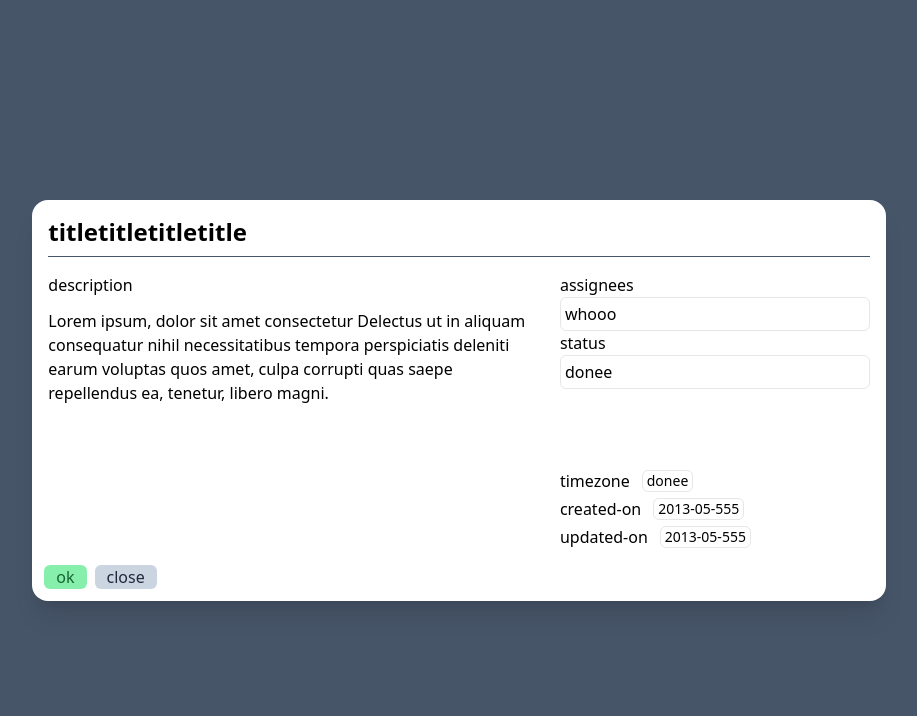
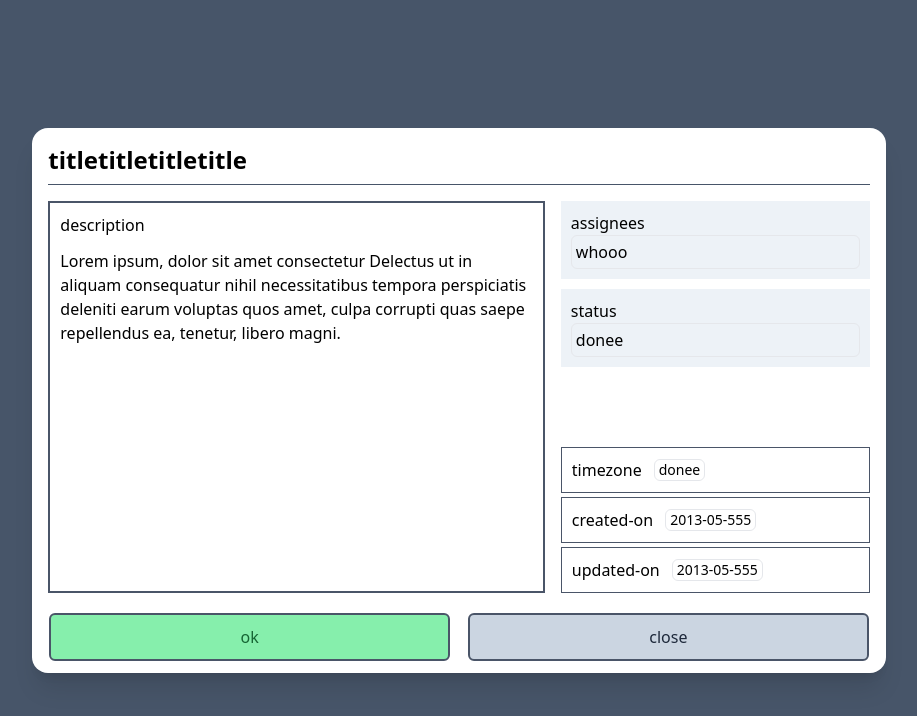
Before and after one commit to agentwolfcut/integrated-project-enviroment, a Vue app in the folder frontend/kk-03-integrated-project/: page /testModal in a window 1280 px wide. Shown: the top 716 px of the page, without its empty margins (181-1098 px from the left). Built offline with nearby package versions, Linux system fonts and the light colour scheme.

Commit message:
design new detailModal

```diff
--- a/frontend/kk-03-integrated-project/src/components/DetailModal.vue
+++ b/frontend/kk-03-integrated-project/src/components/DetailModal.vue
@@ -27,7 +27,7 @@
                     <div>
                         <div class="itbkk-assignees">
                             <p class="font-medium text-base">assignees</p>
-                            <div class="text-base  rounded-md  w-6/6 border p-1">
+                            <div class="text-base  rounded-md  w-6/6 border p-1 ">
                                 whooo</div>
                         </div>
                         <div class="itbkk-status">
@@ -77,4 +77,44 @@
     </div>
 </template>
 
-<style scoped></style>
+<style scoped>
+.itbkk-assignees {
+    background-color: #edf2f7;
+        padding: 10px; /* เพิ่มพื้นที่เว้นระหว่างข้อความและขอบ */
+        margin-bottom: 10px; /* เพิ่มระยะห่างด้านล่าง */
+    }
+
+    /* เพิ่มสีพื้นหลังและสีตัวอักษรให้กับ status เพื่อให้ดูเด่น */
+    .itbkk-status {
+        background-color: #edf2f7;
+        padding: 10px; /* เพิ่มพื้นที่เว้นระหว่างข้อความและขอบ */
+        margin-top: 10px; /* เพิ่มระยะห่างด้านบน */
+    }
+.itbkk-description {
+    border: 2px solid #4a5568; /* เพิ่มเส้นขอบสีเทาให้กับ description */
+    padding: 10px; /* เพิ่มพื้นที่เว้นระหว่างข้อความและขอบ */
+}
+
+.itbkk-timezone,
+.itbkk-created-on,
+.itbkk-updated-on {
+    border: 1px solid #4a5568; /* เพิ่มเส้นขอบสีเทาให้กับข้อมูลแต่ละช่อง */
+    padding: 10px; /* เพิ่มพื้นที่เว้นระหว่างข้อความและขอบ */
+}
+
+.itbkk-button {
+    padding: 10px 20px; /* ปรับขนาดของปุ่ม */
+    border: 2px solid #4a5568; /* เพิ่มเส้นขอบสีเทาให้กับปุ่ม */
+}
+.buttons {
+        display: flex;
+        justify-content: space-between; /* จัดวางปุ่มไปทางด้านสองข้างของพื้นที่ */
+        margin-top: 20px; /* เพิ่มระยะห่างด้านบนระหว่างปุ่มกับส่วนข้างบน */
+    }
+
+    .buttons > button {
+        flex-grow: 0; /* ปรับให้ปุ่มไม่ขยายตัว */
+        margin: 0 5px; /* เพิ่มระยะห่างด้านซ้ายและขวาของปุ่ม */
+        width: calc(50% - 5px); /* กำหนดขนาดของปุ่มให้เท่ากับครึ่งของพื้นที่ของ container และลบระยะห่าง */
+    }
+</style>
```
